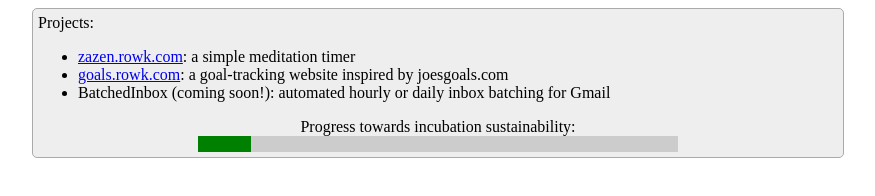
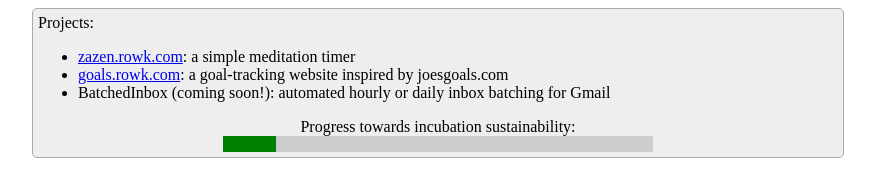
Before and after one commit to mrooney/www.rowk.com, a plain HTML site: page index.html in a window 1280 px wide. Shown: the whole page, without its empty margins (202-1077 px from the left). Drawn offline with Linux system fonts and the light colour scheme.

Commit message:
update budget

```diff
--- a/index.html
+++ b/index.html
@@ -34,7 +34,7 @@
 
         <div style="text-align: center;">
             Progress towards incubation sustainability:
-            <div style="width: 480px; height: 1em; margin: auto; background-color: #ccc">
+            <div style="width: 430px; height: 1em; margin: auto; background-color: #ccc">
                 <div style="width: 52.5px; height: 1em; background-color: green"></div>
             </div>
         </div>
```
